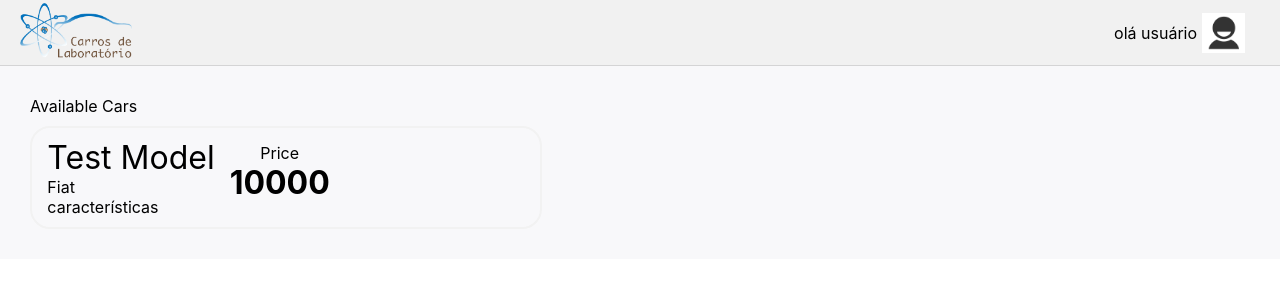
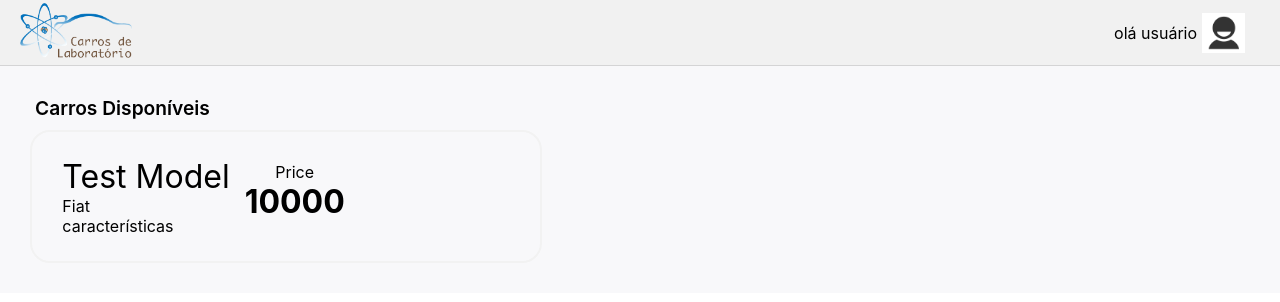
Before and after one commit to luizakobayashi/carros-de-laboratorio, a React (Create React App) app: page / in a window 1280 px wide. Shown: the top 302 px of the page. Built offline with nearby package versions, Linux system fonts and the light colour scheme.

Commit message:
available cars component css adjust

```diff
--- a/src/Components/AvailableCars.jsx
+++ b/src/Components/AvailableCars.jsx
@@ -9,11 +9,21 @@ const cars = [
   }
 ];
 
+const useStyles = {
+  title: {
+    fontWeight: "600",
+    fontSize: "larger",
+    paddingLeft: "5px"
+  }
+};
+
 const AvailableCars = ({}) => {
   return (
     <section>
       <div>
-        Available Cars
+        <div style={useStyles.title}>
+          Carros Disponíveis
+        </div>
         <div style={{width: "40%"}}>
           <CarCard car={cars[0]}></CarCard>
         </div>
--- a/src/Components/CarCard.jsx
+++ b/src/Components/CarCard.jsx
@@ -11,6 +11,8 @@ const useStyles = {
   },
 
   carContainer:{
+    display: "flex",
+    flexDirection: "row",
     margin: "15px"
   },
 
@@ -21,6 +23,10 @@ const useStyles = {
   },
 
   carPriceContainer: {
+    display: "flex",
+    flexDirection: "column",
+    padding: "5px",
+    marginLeft: "10px"
   },
 
   carDetailImportant: {
@@ -40,14 +46,14 @@ const useStyles = {
 const CarCard = ({ car }) => {
   return (
     <section style={useStyles.container}>
-      <div style={useStyles.carContainer} style={{display: "flex", flexDirection: "row"}}>
+      <div style={useStyles.carContainer}>
       <div style={useStyles.imageContainer}></div>
       <div style={useStyles.carDetailContainer}>
         <span style={useStyles.carDetailImportant}>{car.model}</span>
         <span style={useStyles.carDetails}>{car.manufacturer}</span>
         <span style={useStyles.carFeatures}>características</span>
       </div>
-      <div style={useStyles.carPriceContainer} style={{display: "flex", flexDirection: "column", padding: "5px", marginLeft: "10px"}}>
+      <div style={useStyles.carPriceContainer}>
         <span>Price</span>
         <strong style={useStyles.carDetailImportant}>{car.price}</strong>
       </div>
```
